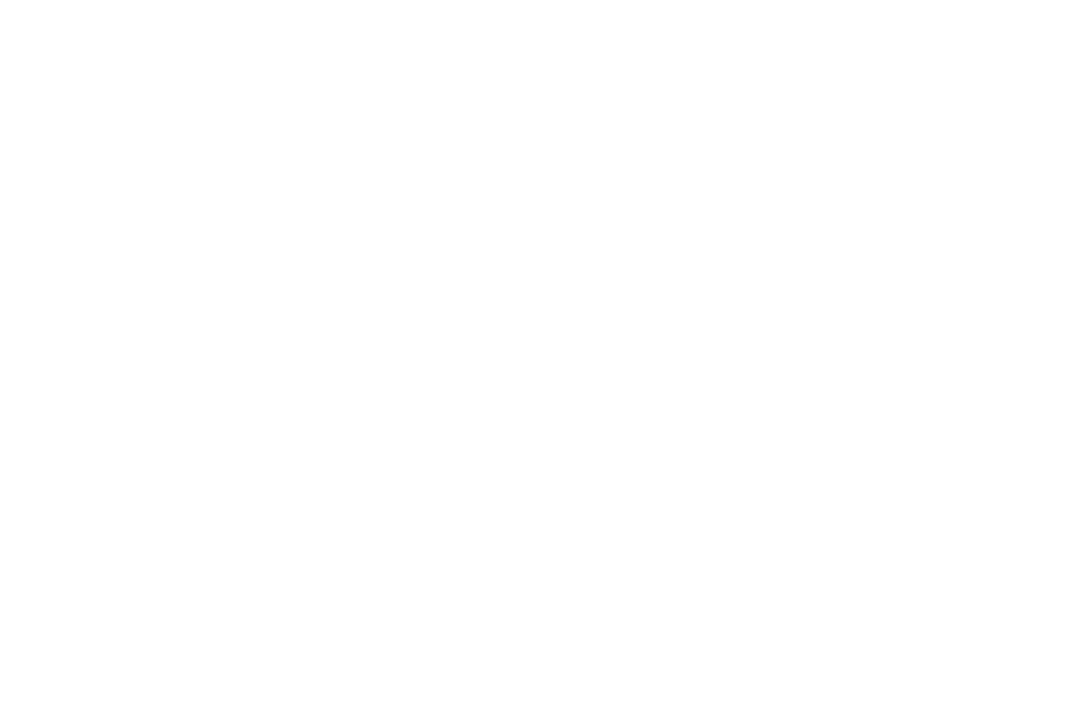
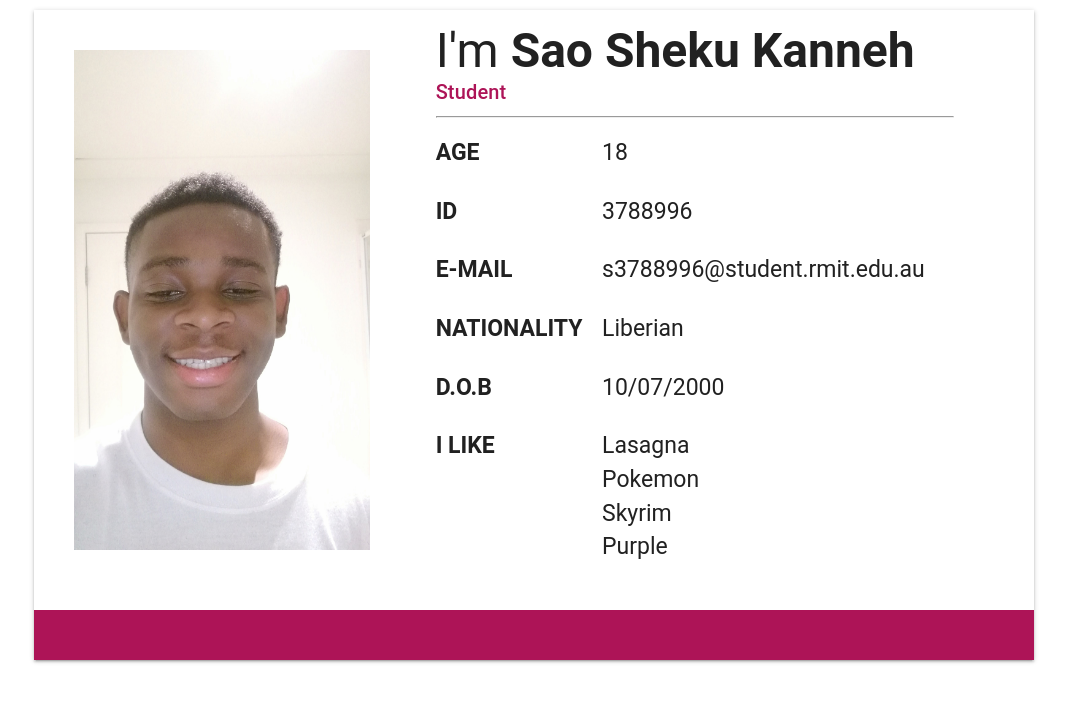
Before and after one commit to swamp-of-shrek/swampofshrek, a React (Create React App) app: page / in a window 1280 px wide. Shown: the top 702 px of the page, without its empty margins (106-1173 px from the left). Built offline with nearby package versions, Linux system fonts and the light colour scheme.

Commit message:
finally finished name card

```diff
--- a/src/App.js
+++ b/src/App.js
@@ -1,23 +1,22 @@
 import React, {Component, Fragment} from 'react';
-import logo from './logo.svg';
 import './App.css';
 import MuiThemeProvider from "@material-ui/core/styles/MuiThemeProvider";
 import withRoot from "./theme";
-import {Typography} from "@material-ui/core";
-import Grid from "@material-ui/core/Grid";
+import Paper from "@material-ui/core/Paper";
+import NameCard from "./components/namecard";
 
+const style = ({
+
+})
 
 
 class App extends Component {
   render() {
+      console.log(this.props);
       return (
-          <MuiThemeProvider theme={""}>
               <Fragment>
-                  <Grid>
-
-                  </Grid>
+                     <NameCard theme={this.props.theme} />
               </Fragment>
-          </MuiThemeProvider>
       );
   }
 }
--- /dev/null
+++ b/src/components/namecard.js
@@ -0,0 +1,145 @@
+import React from "react";
+import CardMedia from "@material-ui/core/CardMedia";
+import {CardContent, IconButton, Paper, Typography} from "@material-ui/core";
+import Grid from "@material-ui/core/Grid";
+import ShekuTypography from "./shekuTypography";
+import {makeStyles} from "@material-ui/styles";
+import sheku_kanneh from '../static/sheku_kanneh.jpg'
+
+
+const style = makeStyles({
+    card: {
+        width: '1000px',
+        height: '650px',
+        margin: '10px auto',
+        borderRadius: 0,
+        position: 'relative '
+    },
+    headshot: {
+        width: 700,
+        height: 420,
+        padding: 40,
+        border: '40px white solid'
+    },
+
+    contentMedia: {
+        display: 'flex'
+    },
+
+    info: {
+        paddingLeft: 10,
+        display: 'block',
+    },
+
+    customTypoSize: {
+        fontSize: '23px',
+        marginBottom: 25
+    },
+
+    social: {
+        display: 'flex',
+        background: '#AD1457',
+        position: 'absolute',
+        height: 50,
+        bottom: 0,
+        width: '100%'
+    },
+
+    profileDetails: {
+        paddingTop: 10,
+        paddingBottom: 10,
+    },
+
+    detailValue: {
+        marginLeft: 80,
+    }
+});
+
+export default function NameCard(props) {
+    const classes = style();
+    return <Paper className={classes.card}>
+        <div className={classes.contentMedia}>
+            <CardMedia image={sheku_kanneh} className={classes.headshot}
+                       title={"Sao Sheku Kanneh"}/>
+            <CardContent>
+                <Grid container className={classes.info}>
+                    <Grid style={{width: '89%'}} item>
+                        <ShekuTypography name={"Sao Sheku Kanneh"}/>
+                        <Typography variant={"h6"} color={"secondary"}>
+                            Student
+                        </Typography>
+                        <hr/>
+                    </Grid>
+                    <Grid className={classes.profileDetails} style={{width: '89%'}} item container>
+                        <Grid container xs={12}>
+                            <Grid item xs={2}>
+                                <Typography className={classes.customTypoSize}>
+                                    <b>AGE</b>
+                                </Typography>
+                            </Grid>
+                            <Grid item xs={2} className={classes.detailValue}>
+                                <Typography className={classes.customTypoSize}>18</Typography>
+                            </Grid>
+                            <Grid/>
+                        </Grid>
+                        <Grid container xs={12}>
+                            <Grid item xs={2}>
+                                <Typography className={classes.customTypoSize}>
+                                    <b>ID</b>
+                                </Typography>
+                            </Grid>
+                            <Grid item xs={2} className={classes.detailValue}>
+                                <Typography className={classes.customTypoSize}>3788996</Typography>
+                            </Grid>
+                        </Grid>
+                        <Grid container xs={12}>
+                            <Grid item xs={2}>
+                                <Typography className={classes.customTypoSize}>
+                                    <b>E-MAIL</b>
+                                </Typography>
+                            </Grid>
+                            <Grid item xs={2} className={classes.detailValue}>
+                                <Typography className={classes.customTypoSize}>s3788996@student.rmit.edu.au</Typography>
+                            </Grid>
+                        </Grid>
+                        <Grid container xs={12} spacing={16}>
+                            <Grid item xs={2}>
+                                <Typography className={classes.customTypoSize}>
+                                    <b>NATIONALITY</b>
+                                </Typography>
+                            </Grid>
+                            <Grid item xs={2} className={classes.detailValue}>
+                                <Typography className={classes.customTypoSize}>Liberian</Typography>
+                            </Grid>
+                        </Grid>
+                        <Grid container xs={12} spacing={16}>
+                            <Grid item xs={2}>
+                                <Typography className={classes.customTypoSize}>
+                                    <b>D.O.B</b>
+                                </Typography>
+                            </Grid>
+                            <Grid item xs={2} className={classes.detailValue}>
+                                <Typography className={classes.customTypoSize}>10/07/2000</Typography>
+                            </Grid>
+                        </Grid>
+                       <Grid container xs={12} spacing={16}>
+                           <Grid item xs={2}>
+                               <Typography className={classes.customTypoSize}>
+                                   <b>I LIKE</b>
+                               </Typography>
+                           </Grid>
+                           <Grid item xs={2} className={classes.detailValue}>
+                               <Typography className ={classes.customTypoSize}> Lasagna Pokemon Skyrim Purple</Typography>
+                           </Grid>
+                       </Grid>
+                    </Grid>
+                </Grid>
+            </CardContent>
+        </div>
+        <div className={classes.social}>
+            <IconButton></IconButton>
+        </div>
+
+    </Paper>
+        ;
+}
--- a/src/components/shekuTypography.js
+++ b/src/components/shekuTypography.js
@@ -0,0 +1,19 @@
+import React, {Fragment} from "react";
+import {Typography} from "@material-ui/core";
+import {unstable_Box as Box} from "@material-ui/core/Box";
+
+const ShekuTypography = (props) => {
+    const name = props.name;
+    return (
+        <Fragment>
+            <Typography style={{display: 'inline'}}  variant={"h3"}>
+                I'm&nbsp;
+            </Typography>
+        <Typography style={{display: 'inline'}} color={"textPrimary"} variant={"h3"}>
+             <b>{name}</b>
+        </Typography>
+        </Fragment>
+    )
+};
+
+export default ShekuTypography
--- a/src/theme/index.js
+++ b/src/theme/index.js
@@ -7,7 +7,11 @@
     primary: {main: '#212121'},
     secondary: {main: '#AD1457'},
     background: {
-        default: "#0000"
+        default: "#212121"
+    },
+
+    typography: {
+        useNextVariants: true
     }
 };
 
```
Also changed, not shown: package.json (+9 -1 lines), src/components/customAppBar.js (added), src/static/sheku_kanneh.jpg (added), 1 other file (tests, documents, lock files or other folders).
